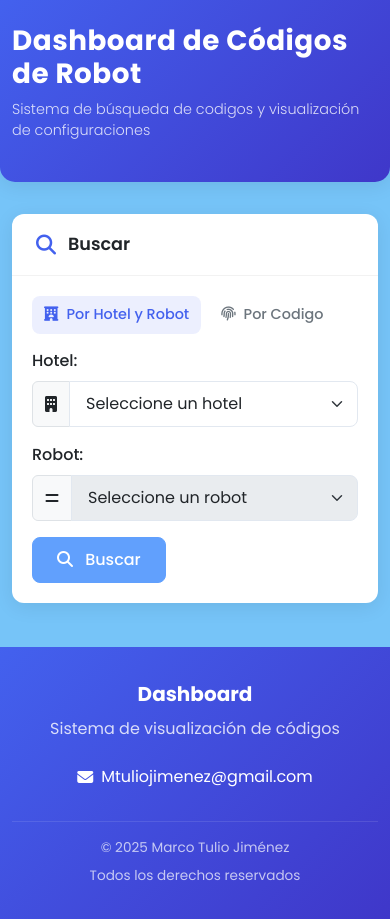
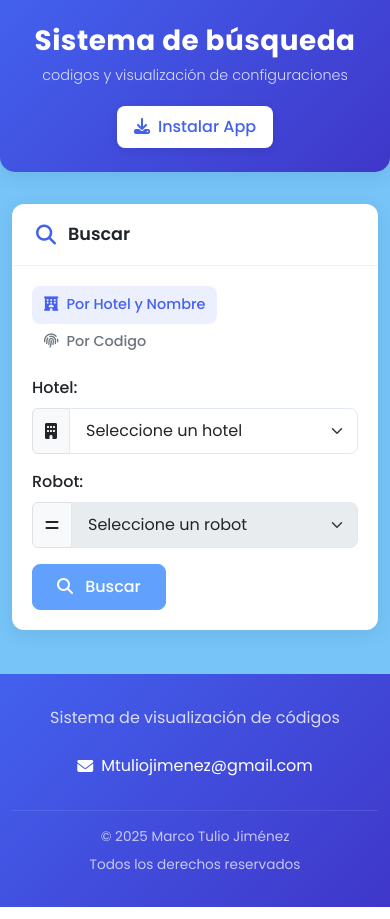
Before and after one commit to MTuliojimenez/Codigo-Habitaciones, a Flask app: page / in a window 390 px wide. Run offline with Flask 3, Linux system fonts and the light colour scheme.

Commit message:
Arreglo del boton para descargar

```diff
--- a/app.py
+++ b/app.py
@@ -4,7 +4,7 @@
 import os
 from gunicorn.app.wsgiapp import WSGIApplication
 from flask_cors import CORS  # Para permitir peticiones desde el frontend
-import logging
+
 
 app = Flask(__name__)
 CORS(app)  # Habilitamos CORS para todas las rutas
@@ -89,15 +89,15 @@
 
 # Buscar todos los terminales que coincidan con un ID
 @app.route('/api/terminales/id/<Codigo>', methods=['GET'])
-def get_terminales_by_id(terminal_id):
+def get_terminales_by_id(Codigo):
     df = load_data()
     if df is None:
         return jsonify({"error": "No se pudieron cargar los datos"}), 500
 
-    terminales = df[df['Codigo'].astype(str) == str(terminal_id)]
+    terminales = df[df['Codigo'].astype(str) == str(Codigo)]
 
     if terminales.empty:
-        return jsonify({"error": f"No se encontraron terminales con ID {terminal_id}"}), 404
+        return jsonify({"error": f"No se encontraron terminales con ID {Codigo}"}), 404
     print("SE USO /api/terminales/id/<Codigo>")
     results = terminales.to_dict(orient='records')
     return jsonify(results)
--- a/static/app.js
+++ b/static/app.js
@@ -1,12 +1,57 @@
-// app.js - Lógica de la aplicación Vue para sistema de terminales
+// Función para mostrar instrucciones de instalación en iOS
+function showIOSInstallInstructions() {
+    console.log('Mostrando instrucciones para iOS');
+
+    // Crear el modal
+    const modal = document.createElement('div');
+    modal.style.position = 'fixed';
+    modal.style.top = '0';
+    modal.style.left = '0';
+    modal.style.right = '0';
+    modal.style.bottom = '0';
+    modal.style.backgroundColor = 'rgba(0,0,0,0.7)';
+    modal.style.zIndex = '9999';
+    modal.style.display = 'flex';
+    modal.style.alignItems = 'center';
+    modal.style.justifyContent = 'center';
+
+    const content = document.createElement('div');
+    content.style.backgroundColor = 'white';
+    content.style.padding = '20px';
+    content.style.borderRadius = '10px';
+    content.style.maxWidth = '90%';
+    content.style.textAlign = 'center';
+
+    content.innerHTML = `
+        <h4>Instalar en iPhone/iPad</h4>
+        <p>Para instalar esta app en tu dispositivo:</p>
+        <ol style="text-align: left">
+            <li>Toca el ícono <i class="fas fa-share-square"></i> de compartir</li>
+            <li>Desplázate y selecciona "Agregar a pantalla de inicio"</li>
+            <li>Toca "Agregar" para confirmar</li>
+        </ol>
+        <button id="closeModal" class="btn btn-primary mt-3">Entendido</button>
+    `;
+
+    modal.appendChild(content);
+    document.body.appendChild(modal);
+
+    // Agregar evento al botón para cerrar el modal
+    document.getElementById('closeModal').addEventListener('click', function () {
+        document.body.removeChild(modal);
+    });
+}// app.js - Lógica de la aplicación Vue para sistema de terminales
 document.getElementById('current-year').textContent = new Date().getFullYear();
 
 // Variables para la instalación
 let deferredPrompt;
-const installButton = document.getElementById('installButton');
+let installButton;
 
 // Asegurarnos de que el botón esté inicializado correctamente
 document.addEventListener('DOMContentLoaded', function() {
+    // Obtener el botón después de que el DOM esté completamente cargado
+    installButton = document.getElementById('installButton');
+
     // Asegurarse de que el botón existe antes de continuar
     if (installButton) {
         console.log('Botón de instalación inicializado');
@@ -22,9 +67,32 @@
             // Configurar el evento para iOS
             installButton.addEventListener('click', showIOSInstallInstructions);
         }
+
+        // PARA PRUEBAS: Detectar si estamos en modo de desarrollo/prueba con tamaño de móvil
+        const isMobileSize = window.innerWidth <= 768;
+        const isDevMode = window.location.hostname === 'localhost' ||
+                         window.location.hostname === '192.168.1.66' ||
+                         window.location.protocol === 'file:';
+
+        // Si estamos en modo desarrollo y tamaño móvil, mostrar el botón para pruebas
+        if (isMobileSize && isDevMode) {
+            console.log('Modo de desarrollo y tamaño móvil detectado - mostrando botón para pruebas');
+            installButton.style.display = 'block';
+
+            // En modo prueba, mostrar instrucciones de iOS o Android según el agente de usuario
+            if (isIOS) {
+                installButton.addEventListener('click', showIOSInstallInstructions);
+            } else {
+                // Para dispositivos no-iOS en modo prueba
+                installButton.addEventListener('click', showTestInstallInstructions);
+            }
+        }
     } else {
         console.error('Botón de instalación no encontrado en el DOM');
     }
+
+    // Agregar listener para detectar cambios de tamaño (para pruebas)
+    window.addEventListener('resize', checkMobileSize);
 });
 
 // Registrar el Service Worker
@@ -85,11 +153,11 @@
     installButton.style.display = 'none';
 }
 
-// Función para mostrar instrucciones de instalación en iOS
-function showIOSInstallInstructions() {
-    console.log('Mostrando instrucciones para iOS');
+// Función para mostrar instrucciones de instalación para pruebas
+function showTestInstallInstructions() {
+    console.log('Mostrando instrucciones de instalación para pruebas');
 
-    // Crear el modal
+    // Crear el modal para pruebas
     const modal = document.createElement('div');
     modal.style.position = 'fixed';
     modal.style.top = '0';
@@ -110,13 +178,13 @@
     content.style.textAlign = 'center';
 
     content.innerHTML = `
-        <h4>Instalar en iPhone/iPad</h4>
-        <p>Para instalar esta app en tu dispositivo:</p>
-        <ol style="text-align: left">
-            <li>Toca el ícono <i class="fas fa-share-square"></i> de compartir</li>
-            <li>Desplázate y selecciona "Agregar a pantalla de inicio"</li>
-            <li>Toca "Agregar" para confirmar</li>
-        </ol>
+        <h4>Modo de Prueba - Instalación de App</h4>
+        <p>Esta es una simulación del proceso de instalación en modo de prueba.</p>
+        <p>En un dispositivo real, se mostraría:</p>
+        <ul style="text-align: left">
+            <li>En Android/Chrome: El prompt nativo de instalación</li>
+            <li>En iOS: Instrucciones para añadir a la pantalla de inicio</li>
+        </ul>
         <button id="closeModal" class="btn btn-primary mt-3">Entendido</button>
     `;
 
@@ -127,6 +195,28 @@
     document.getElementById('closeModal').addEventListener('click', function () {
         document.body.removeChild(modal);
     });
+}
+
+// Función para verificar el tamaño de pantalla y mostrar/ocultar el botón en pruebas
+function checkMobileSize() {
+    // Solo ejecutar si estamos en modo desarrollo
+    const isDevMode = window.location.hostname === 'localhost' ||
+                      window.location.hostname === '127.0.0.1' ||
+                      window.location.protocol === 'file:';
+
+    if (!isDevMode || !installButton) return;
+
+    const isMobileSize = window.innerWidth <= 768;
+
+    if (isMobileSize) {
+        console.log('Tamaño móvil detectado - mostrando botón para pruebas');
+        installButton.style.display = 'block';
+    } else {
+        // Solo ocultar si no hay un prompt de instalación disponible
+        if (!deferredPrompt) {
+            installButton.style.display = 'none';
+        }
+    }
 }
 
 // Si la app ya está instalada, ocultar el botón
--- a/static/style.css
+++ b/static/style.css
@@ -485,14 +485,16 @@
      }
  }
 
- #installButton {
+ /* Estilos adicionales para el botón de instalación en el header */
+#installButton {
     background-color: white;
     color: var(--primary-color);
     border: 1px solid rgba(255,255,255,0.3);
-    padding: 0.1rem .1rem;
+    padding: 0.5rem 1rem;
     font-weight: 500;
     transition: all 0.3s;
     box-shadow: 0 2px 10px rgba(0,0,0,0.1);
+    margin-left: 1rem;
 }
 
 #installButton:hover {
@@ -502,14 +504,23 @@
     box-shadow: 0 4px 15px rgba(0,0,0,0.15);
 }
 
-@media (max-width:300px) {
+/* Ajustes responsive */
+@media (max-width: 768px) {
+    .dashboard-header .container > div {
+        flex-direction: row;
+        align-items: center;
+    }
+}
+
+@media (max-width: 576px) {
     .dashboard-header .container > div {
         flex-direction: column;
         align-items: center;
         text-align: center;
     }
 
-    #install-container {
-        margin-top: 1px;
+    #installButton {
+        margin-top: 0.2rem;
+        margin-left: 0;
     }
 }
--- a/static/sw.js
+++ b/static/sw.js
@@ -1,5 +1,5 @@
 // Paso 2: Crear un service worker (sw.js)
-const CACHE_NAME = 'robot-dashboard-v1';
+const CACHE_NAME = 'dashboard-v1';
 const urlsToCache = [
   '/',
   '/static/style2.css',
--- a/templates/index.html
+++ b/templates/index.html
@@ -43,16 +43,20 @@
     <div id="app" class="app-container">
         <!-- Header -->
         <header class="dashboard-header">
-            <div class="container">
-                <h1 class="dashboard-title">Dashboard de Códigos de Robot</h1>
-                <p class="dashboard-subtitle">Sistema de búsqueda de codigos y visualización de configuraciones</p>
+    <div class="container">
+        <div class="d-flex justify-content-between align-items-center">
+            <div>
+                <h1 class="dashboard-title">Sistema de búsqueda</h1>
+                <p class="dashboard-subtitle">codigos y visualización de configuraciones</p>
             </div>
-            <div id="install-container">
+            <div>
                 <button id="installButton" class="btn btn-light" style="display: none;">
                     <i class="fas fa-download me-2"></i>Instalar App
                 </button>
             </div>
-        </header>
+        </div>
+    </div>
+</header>
 
         <div class="container">
             <!-- Opciones de búsqueda con pestañas -->
@@ -68,7 +72,7 @@
                             <button class="nav-link active" id="hotel-tab" data-bs-toggle="tab"
                                 data-bs-target="#hotel-search" type="button" role="tab" aria-controls="hotel-search"
                                 aria-selected="true">
-                                <i class="fas fa-hotel me-2"></i>Por Hotel y Robot
+                                <i class="fas fa-hotel me-2"></i>Por Hotel y Nombre
                             </button>
                         </li>
                         <li class="nav-item" role="presentation">
@@ -219,7 +223,7 @@
         <div class="container">
             <div class="footer-content">
                 <div class="footer-info">
-                    <div class="footer-logo">Dashboard</div>
+                   <!--<div class="footer-logo">Dashboard</div>-->
                     <p>Sistema de visualización de códigos</p>
                 </div>
                 <div class="footer-contact">
@@ -240,7 +244,6 @@
         </div>
     </footer>
 
-    <!-- Script de la aplicación (mismo nombre de archivo que el original) -->
     <script src="{{ url_for('static', filename='app.js') }}"></script>
 </body>
 
```
Also changed, not shown: static/manifest.json, terminales.csv.
